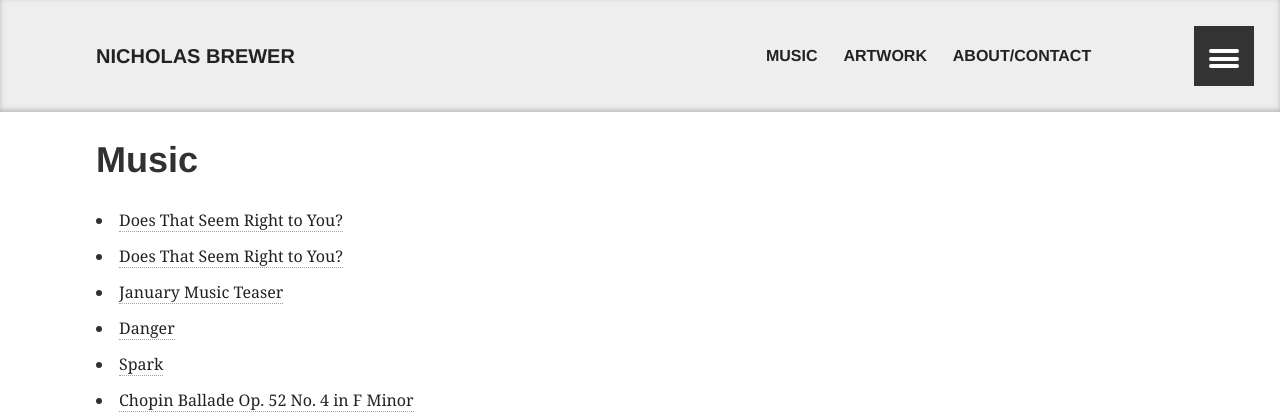
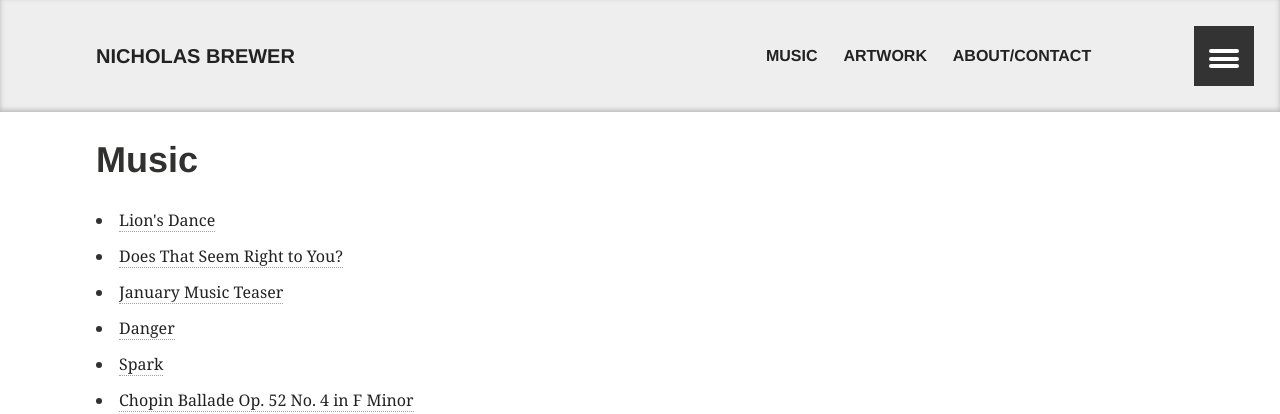
Before and after one commit to nicholasbrewer/nicholasbrewer.github.io, a Jekyll site: the page built from music/index.md, in a window 1280 px wide. Shown: the top 414 px of the page. Built offline with Jekyll 4.4.1, drawn with Linux system fonts in a browser that asks for light colours.

Commit message:
Fixed Lion's Dance title

```diff
--- a/_posts/music/2015-02-22-lions-dance.md
+++ b/_posts/music/2015-02-22-lions-dance.md
@@ -1,6 +1,6 @@
 ---
 layout: media
-title: "Does That Seem Right to You?"
+title: "Lion's Dance"
 modified:
 categories: music
 excerpt:
```
